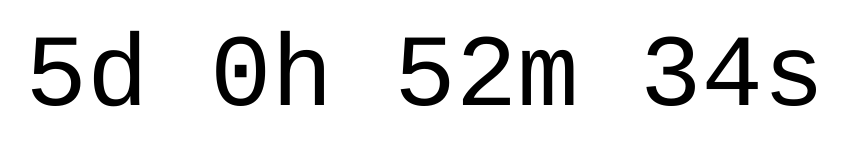
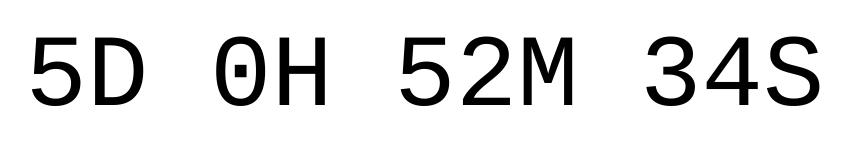
Before and after one commit to souradeep07/cd, a plain HTML site: page index.html in a window 1280 px wide. Shown: the whole page, without its empty margins (215-1066 px from the left). Drawn offline with Linux system fonts and the light colour scheme.

Commit message:
Update index.html

```diff
--- a/index.html
+++ b/index.html
@@ -11,8 +11,8 @@ var x = setInterval(function() {
   var hours = Math.floor((distance % (1000 * 60 * 60 * 24)) / (1000 * 60 * 60));
   var minutes = Math.floor((distance % (1000 * 60 * 60)) / (1000 * 60));
   var seconds = Math.floor((distance % (1000 * 60)) / 1000);
-  document.getElementById("countdown").innerHTML = days + "d " + hours + "h "
-  + minutes + "m " + seconds + "s ";
+  document.getElementById("countdown").innerHTML = days + "D " + hours + "H "
+  + minutes + "M " + seconds + "S ";
   if (distance < 0) {
     clearInterval(x);
     document.getElementById("countdown").innerHTML = "Cheers!!!";
@@ -29,6 +29,6 @@ p{
 </style>
 </head>
 <body>
-<p id="countdown">Hello</p>
+<p id="countdown"></p>
 </body>
 </html>
```
